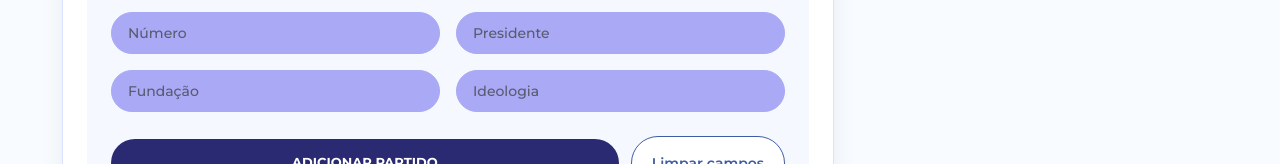
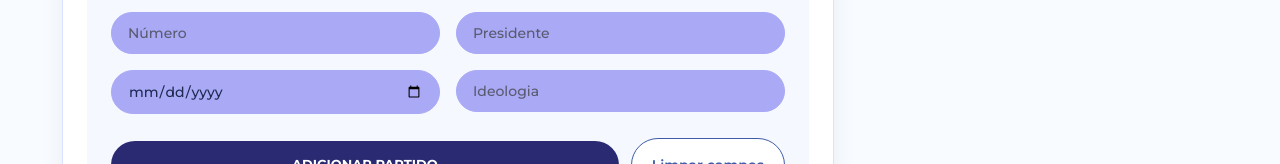
Before and after one commit to tcc-epol-ejs/epol-web, a React (Vite) app: page /admin in a window 1280 px wide. Shown: the part 323-487 px from the top of the page. Built offline with nearby package versions, Linux system fonts and the light colour scheme.

Commit message:
refactor: mudança de tipagem dos campos "número" e "idade" para number e "fundação" para date

```diff
--- a/src/components/selects/index.tsx
+++ b/src/components/selects/index.tsx
@@ -17,7 +17,7 @@ export default function Select({
   options,
   value,
   onChange,
-  bgColor = '#a9a9f6',
+  bgColor = '#e3e3fc',
   textColor = '#1f2a52',
   className = '',
 }: SelectProps) {
--- a/src/pages/admin/index.tsx
+++ b/src/pages/admin/index.tsx
@@ -242,6 +242,7 @@ export default function Admin() {
                           <Textbox
                             placeholder="Número"
                             value={formData.numero}
+                            type="number"
                             onChange={(e) =>
                               updateField('numero', e.target.value)
                             }
@@ -256,6 +257,7 @@ export default function Admin() {
                           <Textbox
                             placeholder="Fundação"
                             value={formData.fundacao}
+                            type="date"
                             onChange={(e) =>
                               updateField('fundacao', e.target.value)
                             }
@@ -311,6 +313,7 @@ export default function Admin() {
                           <Textbox
                             placeholder="Idade"
                             value={formData.idade}
+                            type="number"
                             onChange={(e) =>
                               updateField('idade', e.target.value)
                             }
@@ -318,6 +321,7 @@ export default function Admin() {
                           <Textbox
                             placeholder="Número"
                             value={formData.numero}
+                            type="'number"
                             onChange={(e) =>
                               updateField('numero', e.target.value)
                             }
```
